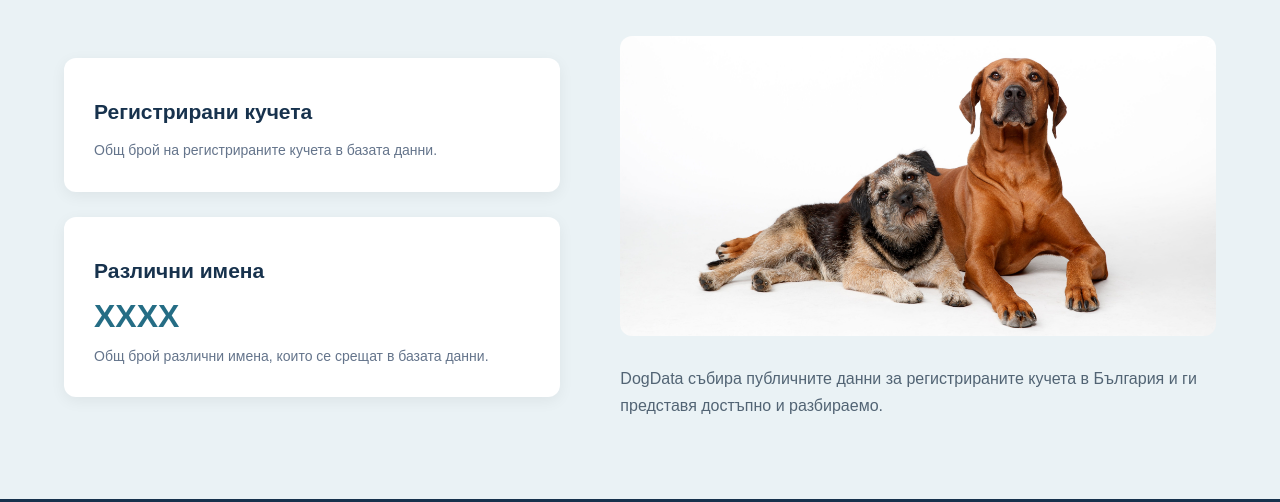
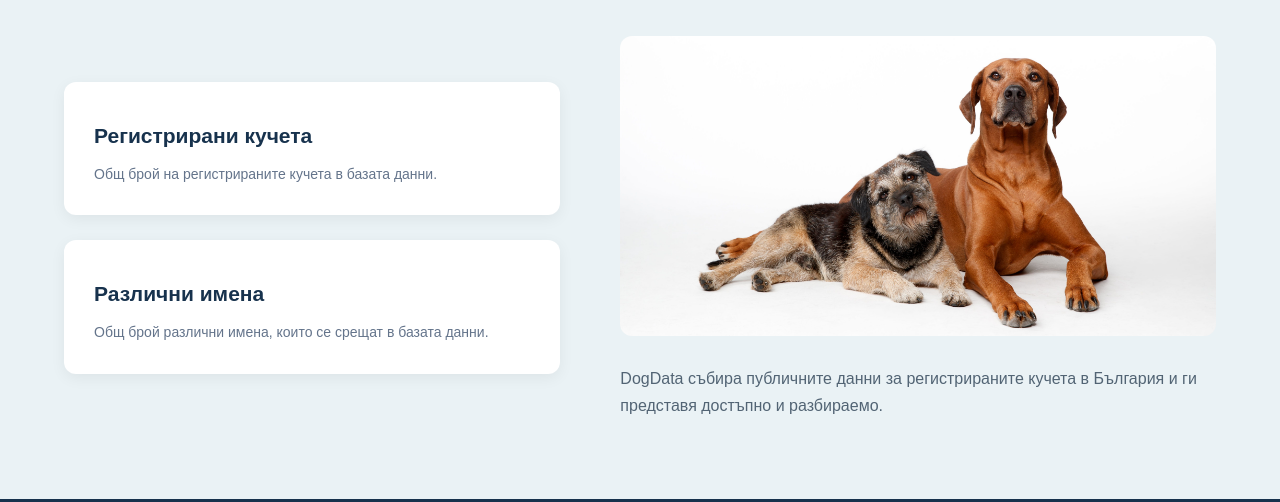
Before and after one commit to kmm2506/DogNames, a plain HTML site: page index.html in a window 1280 px wide. Shown: the part 160-662 px from the top of the page. Drawn offline with Linux system fonts and the light colour scheme; no server answers.

Commit message:
Updated document, fixed index

```diff
--- a/index.html
+++ b/index.html
@@ -57,7 +57,7 @@
                     <h2>Различни имена</h2>
 
                     <!--info in numbers-->
-                    <p class="card-number" id="differentNames">XXXX</p>
+                    <p class="card-number" id="differentNames"></p>
 
                     <p class="card-description">
                         Общ брой различни имена, които се срещат в базата данни.
```
Also changed, not shown: 1 other file.
